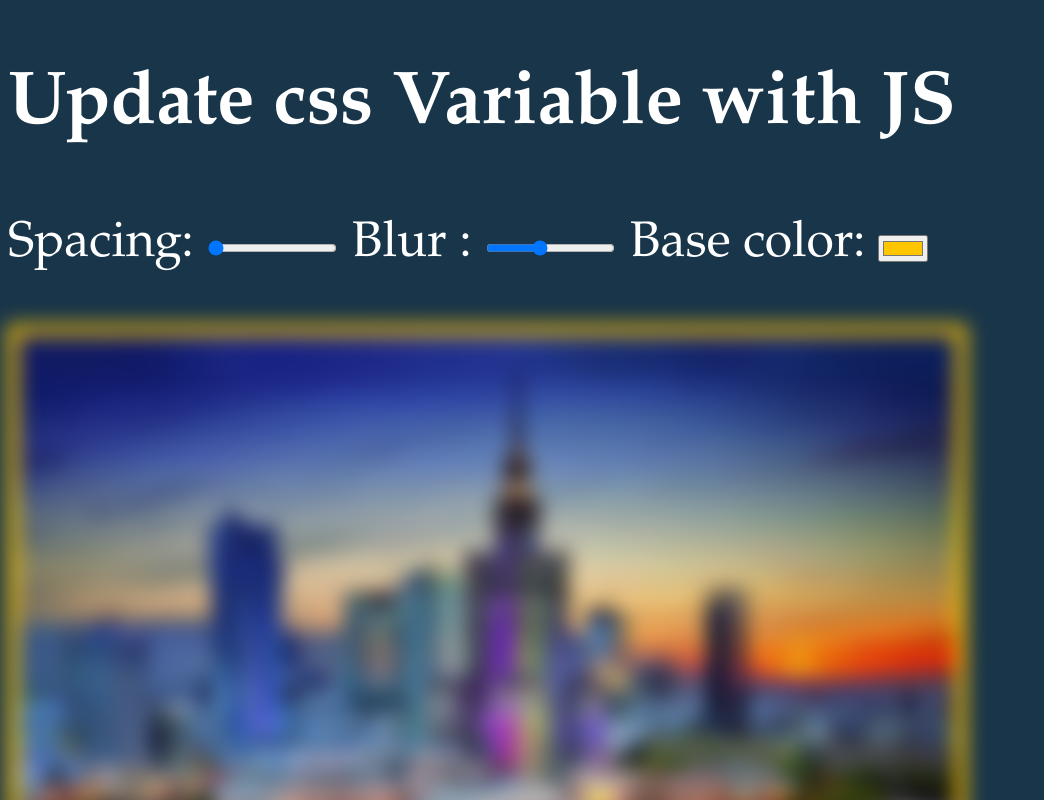
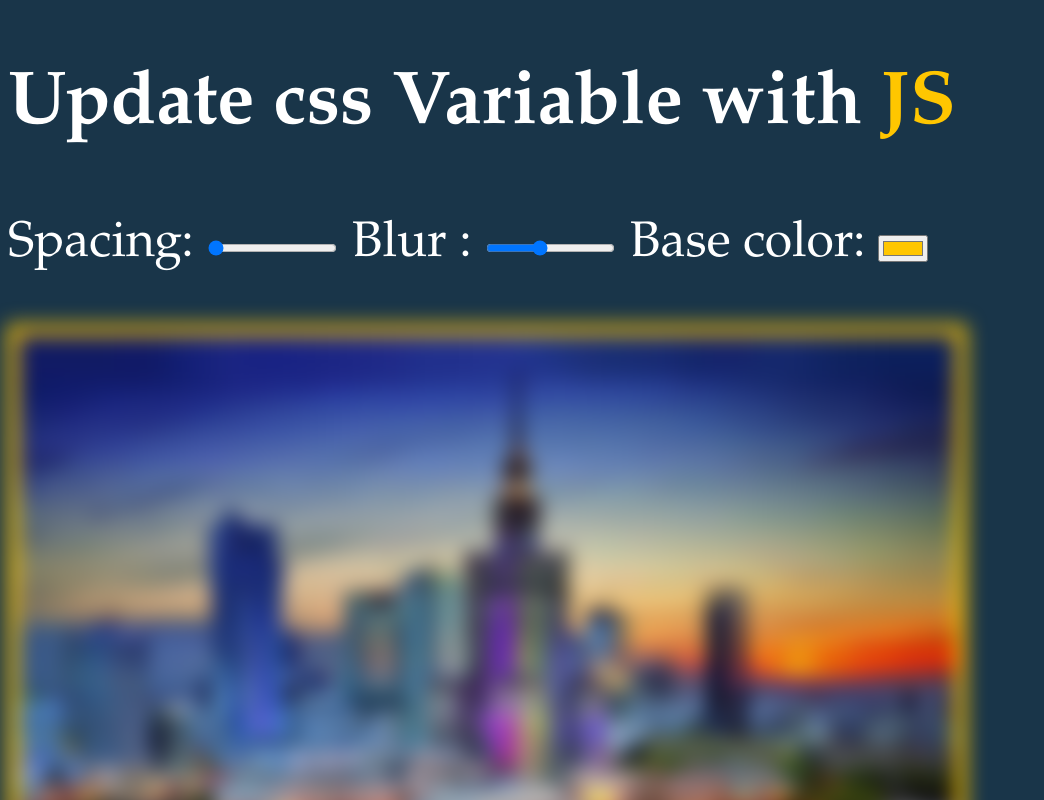
Before and after one commit to aga555/postcard, a plain HTML site: page index.html in a window 1280 px wide. Shown: the top 800 px of the page, without its empty margins (0-1044 px from the left). Drawn offline with Linux system fonts and the light colour scheme.

Commit message:
# color in h1 references form variable

```diff
--- a/index.html
+++ b/index.html
@@ -31,6 +31,9 @@ img {
     background: var(--base);
     filter: blur(var(--blur));
 }
+.h1 {
+    color: var(--base);
+}
     body{
         background: #193549;
         color: white;
```
